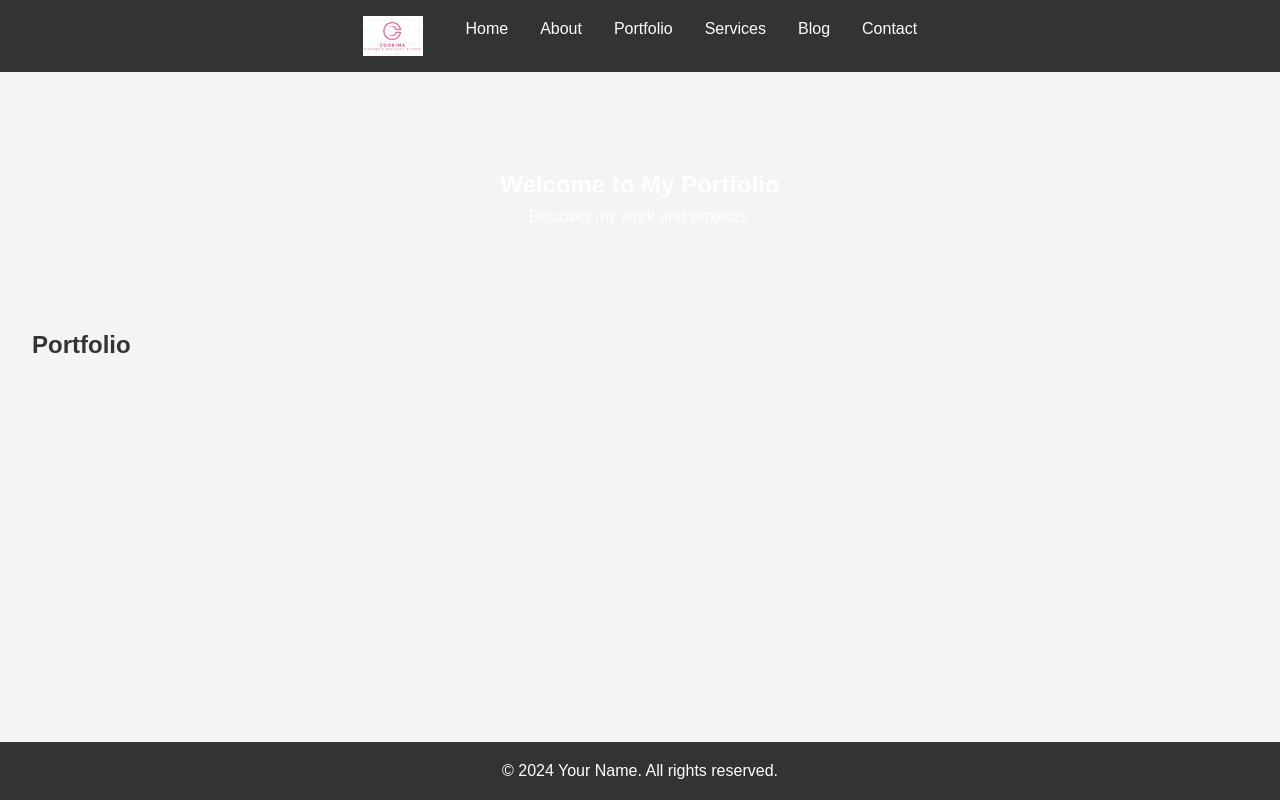
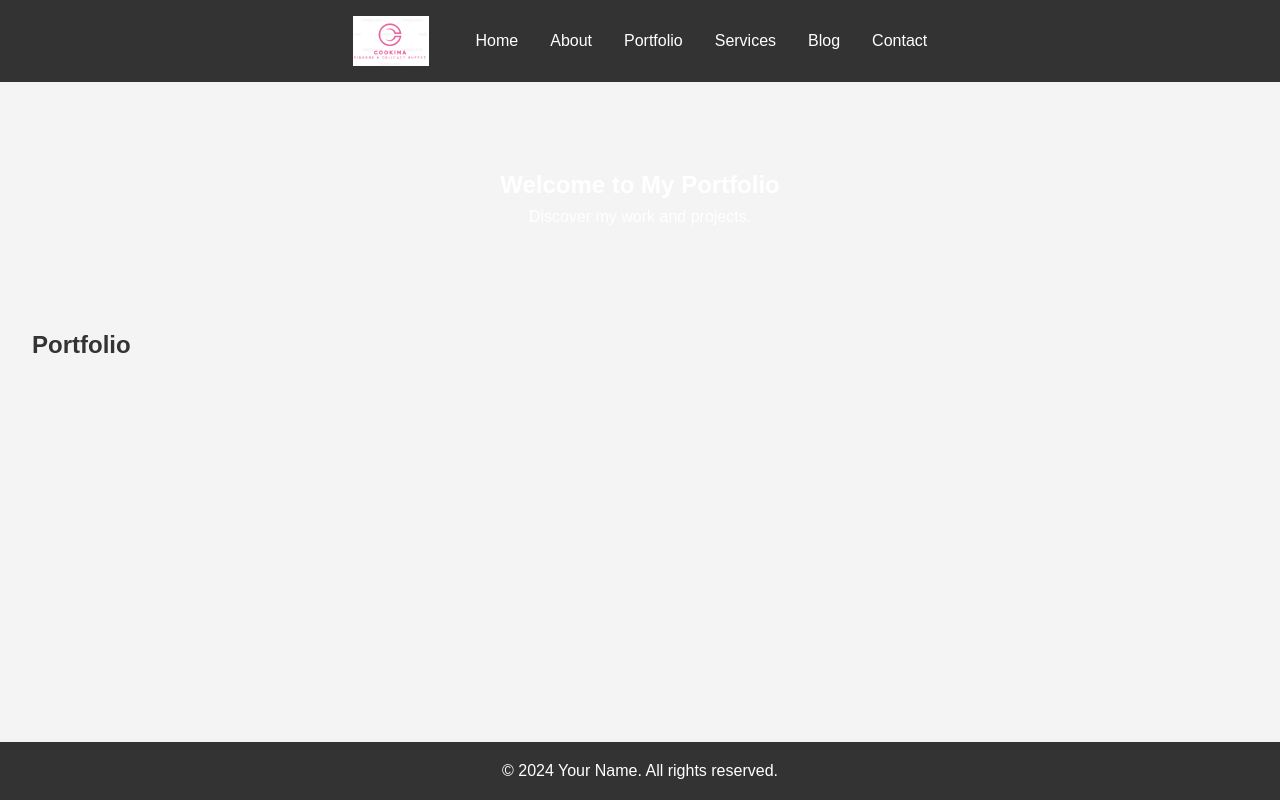
Before and after one commit to ffzakarias/cookima-website, a plain HTML site: page index.html in a window 1280 px wide. Drawn offline with Linux system fonts and the light colour scheme.

Commit message:
Update styles.css

```diff
--- a/css/styles.css
+++ b/css/styles.css
@@ -309,8 +309,35 @@ footer {
 }
 /* Logo Styling */
 .logo {
-    height: 40px; /* Adjust the height as needed */
+    height: 50px; /* Adjust the height to fit the menu */
     width: auto;
     vertical-align: middle;
-    margin-right: 10px; /* Adjust the margin as needed */
+    margin-right: 15px; /* Adjust the margin as needed */
 }
+
+nav ul {
+    list-style: none;
+    display: flex;
+    align-items: center;
+    justify-content: center;
+    padding: 0;
+}
+
+nav ul li {
+    margin: 0 1rem;
+}
+
+nav ul li a {
+    color: #fff;
+    text-decoration: none;
+}
+
+header {
+    background: #333;
+    color: #fff;
+    padding: 1rem;
+    position: fixed;
+    width: 100%;
+    top: 0;
+    z-index: 1000;
+}
```
